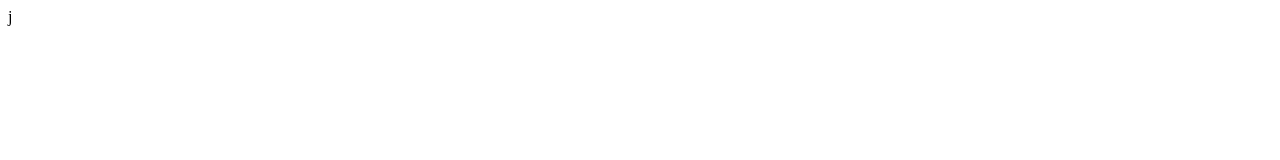
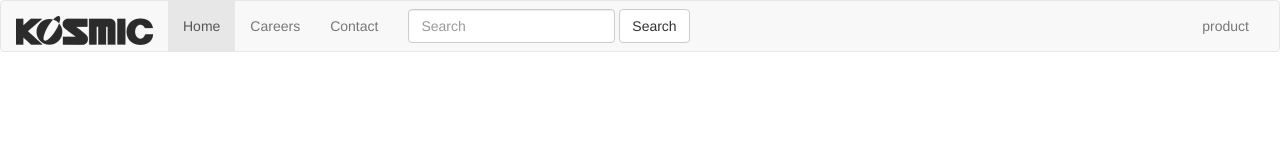
Before and after one commit to jobigs/kosmic_backend, a plain HTML site: page html/index.html in a window 1280 px wide. Drawn offline with nearby package versions, Linux system fonts and the light colour scheme.

Commit message:
button name

```diff
--- a/html/index.html
+++ b/html/index.html
@@ -3,9 +3,44 @@
 <head>
     <meta charset="UTF-8">
     <meta name="viewport" content="width=device-width, initial-scale=1.0">
-    <title>Document</title>
+    <link rel="stylesheet" href="https://maxcdn.bootstrapcdn.com/bootstrap/3.4.1/css/bootstrap.min.css">
+    <script src="https://ajax.googleapis.com/ajax/libs/jquery/3.6.4/jquery.min.js"></script>
+    <script src="https://maxcdn.bootstrapcdn.com/bootstrap/3.4.1/js/bootstrap.min.js"></script>
+    <link rel="stylesheet" href="../css/index.css">
+    <title>document</title>
 </head>
 <body>
+    <nav class="navbar navbar-default">
+        <div class="container-fluid">
+          <!-- Brand and toggle get grouped for better mobile display -->
+          <div class="navbar-header">
+            <button type="button" class="navbar-toggle collapsed" data-toggle="collapse" data-target="#bs-example-navbar-collapse-1" aria-expanded="false">
+              <span class="sr-only">Toggle navigation</span>
+              <span class="icon-bar"></span>
+              <span class="icon-bar"></span>
+              <span class="icon-bar"></span>
+            </button>
+            <a class="navbar-brand" href="#"><img src="../images/Company Logo.png" alt="" srcset=""></a>
+          </div>
 
+          <!-- Collect the nav links, forms, and other content for toggling -->
+          <div class="collapse navbar-collapse" id="bs-example-navbar-collapse-1">
+            <ul class="nav navbar-nav">
+                <li class="active"><a href="#">Home <span class="sr-only">(current)</span></a></li>
+                <li><a href="">Careers</a></li>
+                <li><a href="#">Contact</a></li></ul>
+            </ul>
+            <form class="navbar-form navbar-left">
+              <div class="form-group">
+                <input type="text" class="form-control" placeholder="Search">
+              </div>
+              <button type="submit" class="btn btn-default">Search</button>
+            </form>
+            <ul class="nav navbar-nav navbar-right">
+              <li><a href="#">product</a></li>
+            </ul>
+          </div><!-- /.navbar-collapse -->
+        </div><!-- /.container-fluid -->
+      </nav>
 </body>
-</html>j
+</html>
```
Also changed, not shown: images/Company Logo.png (added).
